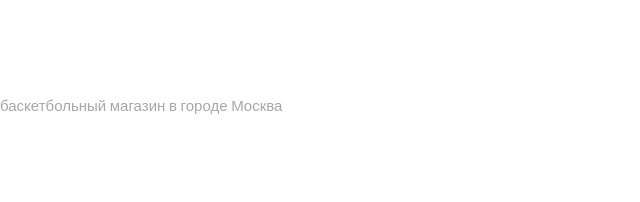
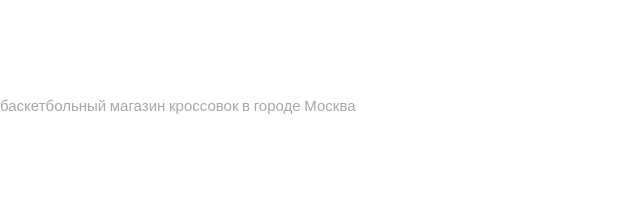
Before and after one commit to shavermoking/shavermoking.github.io, a plain HTML site: page index.html in a window 1280 px wide. Shown: the part 2718-2920 px from the top of the page, 0-640 px from the left. Drawn offline with Linux system fonts and the light colour scheme.

Commit message:
Update index.html

```diff
--- a/index.html
+++ b/index.html
@@ -222,7 +222,7 @@
         </div>
         <!-- End Latest Products -->
 
-        <p> баскетбольный магазин в городе Москва
+        <p> баскетбольный магазин кроссовок в городе Москва
 
         </p>
 
```
